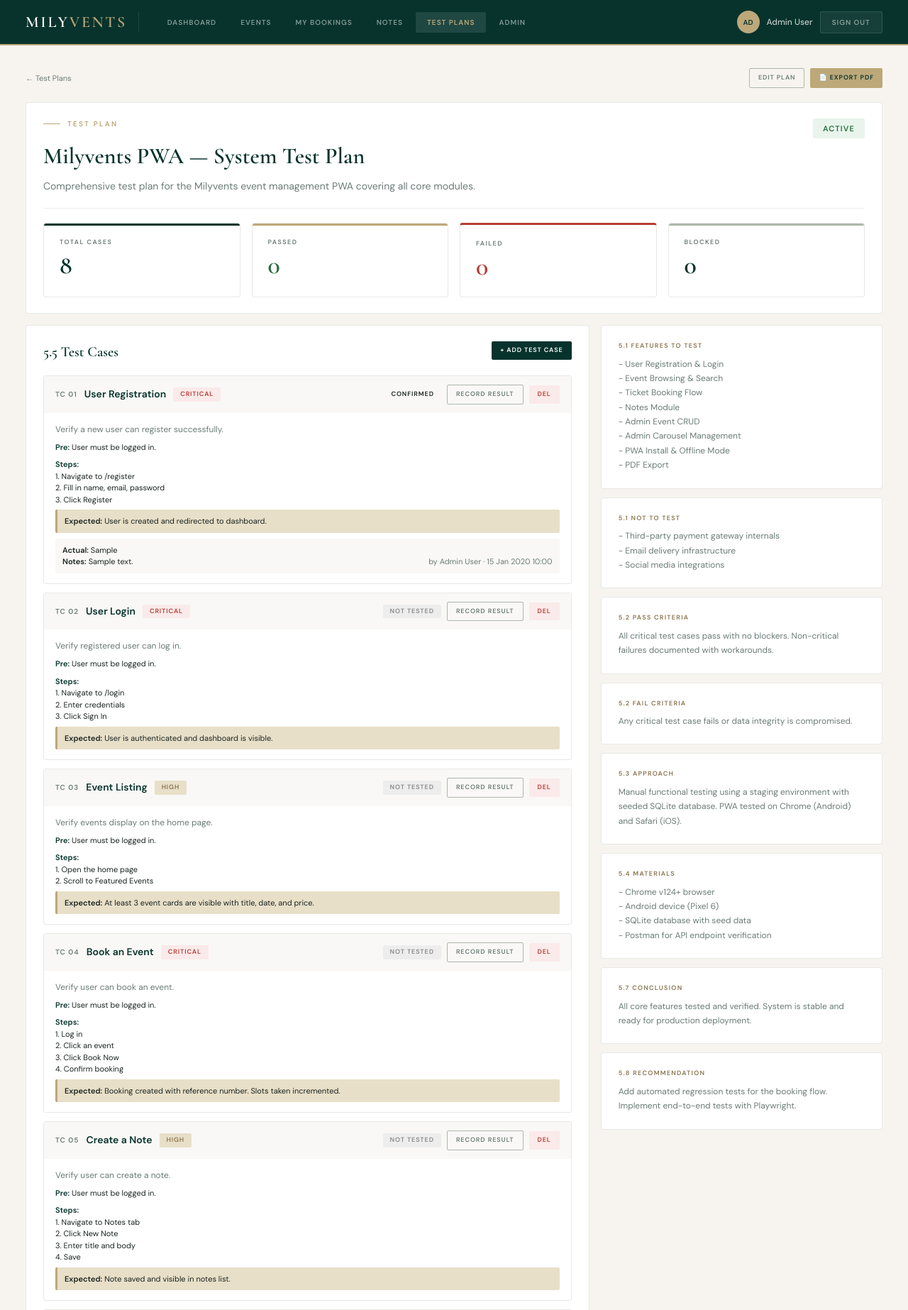
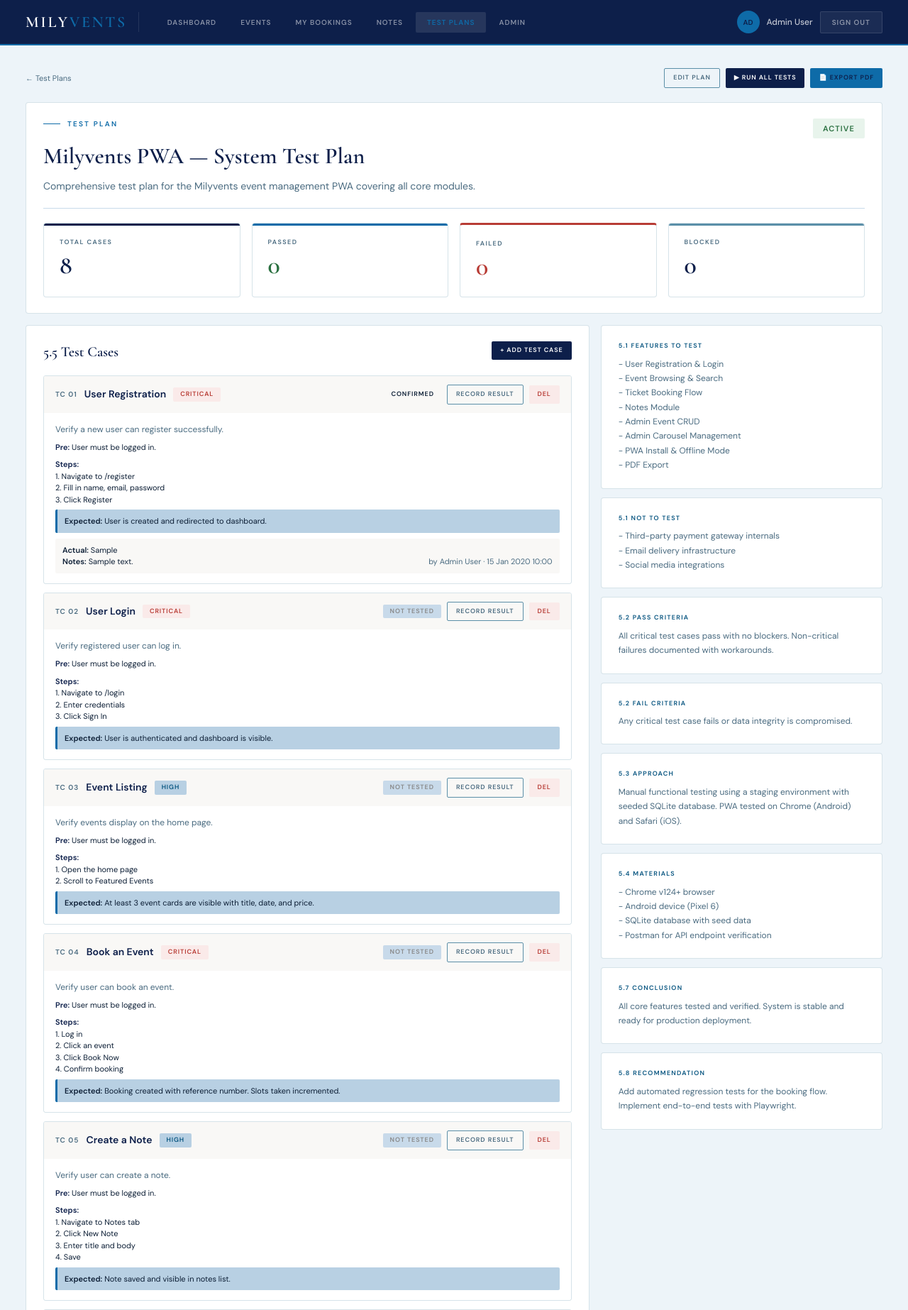
Before and after one commit to alecxken/millyevents, a Laravel app: page /tests/1 in a window 1280 px wide. Shown: the top 1846 px of the page at 71% size. Run offline with Laravel 12, Linux system fonts and the light colour scheme; a user stored in the database is signed in; data comes from the database, SQL or seed files in the repository; tables that the repository leaves empty hold one stand-in row (values such as "Sample post"); style sheets or scripts are compiled from the project's sources; parts of the project's set-up code (start-up, migrations or seed data) failed here and were passed over.

Commit message:
feat: switch to blue palette and add bulk run-all tests from frontend
- Replace forest-green theme with navy-blue palette (#0d1f4a / #0c3b6e / #0e6ba8 / #5b8fa8 / #b8d0e3) as default
- Update :root CSS vars, meta theme-color, manifest background/theme_color, and all hardcoded rgba green values in welcome view
- Add 'Run All Tests' button on test plan show page opening a quick-run modal
- Modal lists all test cases with per-case status dropdowns; quick-set buttons (All Pass / Fail / Blocked / Not Tested) for one-click bulk set; colour-coded select values
- Add POST /tests/{test}/run-all route and TestPlanController::runAll() that validates and persists a result per test case in one submission

https://claude.ai/code/session_01MTSxxkhxLMwDuchGinQQAZ

```diff
--- a/app/Http/Controllers/TestPlanController.php
+++ b/app/Http/Controllers/TestPlanController.php
@@ -1,6 +1,7 @@
 <?php
 namespace App\Http\Controllers;
 use App\Models\TestPlan;
+use App\Models\TestResult;
 use Illuminate\Http\Request;
 use Illuminate\Support\Facades\Auth;
 
@@ -71,4 +72,29 @@ class TestPlanController extends Controller
         $test->delete();
         return redirect()->route('tests.index')->with('success', 'Test plan deleted.');
     }
+
+    public function runAll(Request $request, TestPlan $test)
+    {
+        abort_unless($test->user_id === Auth::id() || Auth::user()->is_admin, 403);
+        $data = $request->validate([
+            'results'   => 'required|array',
+            'results.*' => 'in:pass,fail,blocked,not_tested',
+            'notes'     => 'nullable|array',
+            'notes.*'   => 'nullable|string|max:1000',
+        ]);
+        $caseIds = $test->testCases()->pluck('id')->toArray();
+        $count = 0;
+        foreach ($data['results'] as $caseId => $status) {
+            if (!in_array((int)$caseId, $caseIds)) continue;
+            TestResult::create([
+                'test_case_id' => $caseId,
+                'user_id'      => Auth::id(),
+                'status'       => $status,
+                'notes'        => $data['notes'][$caseId] ?? null,
+                'tested_at'    => now(),
+            ]);
+            $count++;
+        }
+        return back()->with('success', "{$count} test result(s) recorded.");
+    }
 }
--- a/resources/views/layouts/app.blade.php
+++ b/resources/views/layouts/app.blade.php
@@ -1,9 +1,9 @@
 <!DOCTYPE html>
-<html lang="en" data-theme="{{ session('theme','green') }}">
+<html lang="en" data-theme="{{ session('theme','blue') }}">
 <head>
 <meta charset="UTF-8">
 <meta name="viewport" content="width=device-width,initial-scale=1">
-<meta name="theme-color" content="#07332c">
+<meta name="theme-color" content="#0d1f4a">
 <title>@yield('title','Milyvents') — Curated Experiences</title>
 <link rel="manifest" href="/manifest.json">
 <link rel="icon" href="/favicon.svg" type="image/svg+xml">
@@ -11,19 +11,21 @@
 <meta name="csrf-token" content="{{ csrf_token() }}">
 @vite(['resources/css/app.css','resources/js/app.js'])
 <style>
-:root,[data-theme="green"]{
+:root,[data-theme="blue"]{
+  --forest:#0d1f4a;--olive:#0c3b6e;--sage:#5b8fa8;--gold:#0e6ba8;
+  --light:#c8daea;--cream:#edf4f9;--white:#ffffff;--dark:#071428;
+  --gold-lt:#b8d0e3;--gold-dk:#085580;--olive-lt:#c2d9e8;
+  --text:#0c1e35;--text-muted:#4a6b80;
+  --primary:var(--forest);--accent:var(--gold);--accent-lt:var(--gold-lt);
+  --border-col:rgba(91,143,168,.25);
+}
+[data-theme="green"]{
   --forest:#07332c;--olive:#485b46;--sage:#afb7ac;--gold:#bca879;
   --light:#ededed;--cream:#f7f4ef;--white:#ffffff;--dark:#0e1a18;
   --gold-lt:#e8dfc8;--gold-dk:#8a7550;--olive-lt:#cdd4cb;
   --text:#1a2420;--text-muted:#6b7c78;
   --primary:var(--forest);--accent:var(--gold);--accent-lt:var(--gold-lt);
   --border-col:rgba(175,183,172,.3);
-}
-[data-theme="blue"]{
-  --forest:#0a1f44;--olive:#0d3170;--sage:#5b8fa8;--gold:#0e6fa3;
-  --light:#d4e4ee;--cream:#edf4f9;--white:#ffffff;--dark:#071428;
-  --gold-lt:#d6eaf4;--gold-dk:#085580;--olive-lt:#c2d9e8;
-  --text:#0c1e35;--text-muted:#4a6b80;
 }
 *,*::before,*::after{box-sizing:border-box;margin:0;padding:0}
 body{font-family:'DM Sans',sans-serif;background:var(--cream);color:var(--text);font-size:14px;overflow-x:hidden}
--- a/resources/views/tests/show.blade.php
+++ b/resources/views/tests/show.blade.php
@@ -6,6 +6,9 @@
     <div><a href="{{ route('tests.index') }}" style="font-size:11px;color:var(--text-muted);text-decoration:none">← Test Plans</a></div>
     <div style="display:flex;gap:8px;flex-wrap:wrap">
       <a href="{{ route('tests.edit',$test) }}" class="btn btn-outline btn-sm">Edit Plan</a>
+      @if($test->testCases->count())
+      <button class="btn btn-primary btn-sm" onclick="document.getElementById('run-all-modal').style.display='flex'">▶ Run All Tests</button>
+      @endif
       <a href="{{ route('pdf.test-plan',$test) }}" class="btn btn-gold btn-sm">📄 Export PDF</a>
     </div>
   </div>
@@ -153,11 +156,67 @@
   </div>
 </div>
 
+<!-- Run All Tests Modal -->
+<div id="run-all-modal" style="display:none;position:fixed;inset:0;background:rgba(13,31,74,.65);z-index:2000;align-items:flex-start;justify-content:center;padding:24px;backdrop-filter:blur(8px);overflow-y:auto">
+  <div style="background:var(--white);border-radius:6px;width:100%;max-width:680px;margin:auto">
+    <div style="background:var(--forest);padding:20px 24px;display:flex;align-items:center;justify-content:space-between;border-radius:6px 6px 0 0">
+      <div>
+        <div style="font-family:'Cormorant Garamond',serif;font-size:20px;font-weight:600;color:var(--white)">Run All Tests</div>
+        <div style="font-size:11px;color:rgba(255,255,255,.55);margin-top:2px">Set a result for each test case and submit all at once</div>
+      </div>
+      <button onclick="document.getElementById('run-all-modal').style.display='none'" style="background:rgba(255,255,255,.08);border:none;border-radius:50%;width:28px;height:28px;color:rgba(255,255,255,.6);cursor:pointer;font-size:18px">×</button>
+    </div>
+    <form method="POST" action="{{ route('tests.run-all',$test) }}" style="padding:20px 24px">
+      @csrf
+      <div style="margin-bottom:16px;display:flex;gap:8px;flex-wrap:wrap;align-items:center">
+        <span style="font-size:11px;color:var(--text-muted);font-weight:600;letter-spacing:.1em;text-transform:uppercase">Quick set all:</span>
+        <button type="button" onclick="setAllStatus('pass')" class="btn btn-sm" style="background:#e8f4ec;color:#2a7040;border:none">All Pass</button>
+        <button type="button" onclick="setAllStatus('fail')" class="btn btn-sm" style="background:#faeae9;color:#b83c35;border:none">All Fail</button>
+        <button type="button" onclick="setAllStatus('blocked')" class="btn btn-sm" style="background:#fef9ec;color:#8a5a00;border:none">All Blocked</button>
+        <button type="button" onclick="setAllStatus('not_tested')" class="btn btn-sm" style="background:var(--light);color:#888;border:none">All Not Tested</button>
+      </div>
+      <div style="border:1px solid var(--border-col);border-radius:4px;overflow:hidden">
+        @foreach($test->testCases as $i => $case)
+        <div style="display:grid;grid-template-columns:1fr auto;gap:12px;align-items:center;padding:12px 16px;{{ !$loop->last ? 'border-bottom:1px solid var(--border-col);' : '' }}background:{{ $loop->even ? 'var(--cream)' : 'var(--white)' }}">
+          <div>
+            <div style="font-size:12px;font-weight:600;color:var(--forest)">
+              <span style="color:var(--text-muted);font-weight:400;margin-right:6px">TC{{ str_pad($i+1,2,'0',STR_PAD_LEFT) }}</span>{{ $case->name }}
+              <span class="badge {{ $case->priority==='critical'?'badge-red':($case->priority==='high'?'badge-gold':'badge-muted') }}" style="margin-left:6px">{{ $case->priority }}</span>
+            </div>
+            @if($case->latestResult)
+            <div style="font-size:10px;color:var(--text-muted);margin-top:3px">Last: <span class="badge result-{{ $case->latestResult->status }}" style="font-size:9px">{{ str_replace('_',' ',$case->latestResult->status) }}</span></div>
+            @endif
+          </div>
+          <select name="results[{{ $case->id }}]" class="run-status-select" style="padding:7px 10px;border:1.5px solid var(--light);border-radius:3px;font-family:'DM Sans',sans-serif;font-size:12px;color:var(--text);background:var(--white);cursor:pointer" onchange="styleSelect(this)">
+            <option value="pass" {{ $case->latestResult?->status === 'pass' ? 'selected' : '' }}>Pass</option>
+            <option value="fail" {{ $case->latestResult?->status === 'fail' ? 'selected' : '' }}>Fail</option>
+            <option value="blocked" {{ $case->latestResult?->status === 'blocked' ? 'selected' : '' }}>Blocked</option>
+            <option value="not_tested" {{ (!$case->latestResult || $case->latestResult?->status === 'not_tested') ? 'selected' : '' }}>Not Tested</option>
+          </select>
+        </div>
+        @endforeach
+      </div>
+      <button type="submit" class="btn btn-primary" style="width:100%;justify-content:center;margin-top:20px;padding:12px">Submit All Results</button>
+    </form>
+  </div>
+</div>
+
 <style>#add-case-modal.show{display:flex}</style>
 <script>
 function openResult(caseId) {
   document.getElementById('result-form').action = `/test-cases/${caseId}/results`;
   document.getElementById('result-modal').style.display = 'flex';
 }
+function setAllStatus(status) {
+  document.querySelectorAll('.run-status-select').forEach(function(sel) {
+    sel.value = status;
+    styleSelect(sel);
+  });
+}
+function styleSelect(sel) {
+  const colors = {pass:'#2a7040',fail:'#b83c35',blocked:'#8a5a00',not_tested:'#888'};
+  sel.style.color = colors[sel.value] || 'var(--text)';
+}
+document.querySelectorAll('.run-status-select').forEach(styleSelect);
 </script>
 @endsection
--- a/routes/web.php
+++ b/routes/web.php
@@ -53,6 +53,9 @@ Route::middleware(['auth'])->group(function () {
     Route::put('/tests/{test}', [TestPlanController::class, 'update'])->name('tests.update');
     Route::delete('/tests/{test}', [TestPlanController::class, 'destroy'])->name('tests.destroy');
 
+    // Bulk run all test cases
+    Route::post('/tests/{test}/run-all', [TestPlanController::class, 'runAll'])->name('tests.run-all');
+
     // Test Cases
     Route::post('/tests/{test}/cases', [TestCaseController::class, 'store'])->name('tests.cases.store');
     Route::delete('/test-cases/{testCase}', [TestCaseController::class, 'destroy'])->name('tests.cases.destroy');
```
Also changed, not shown: resources/views/welcome.blade.php (+12 -11 lines), public/manifest.json.
